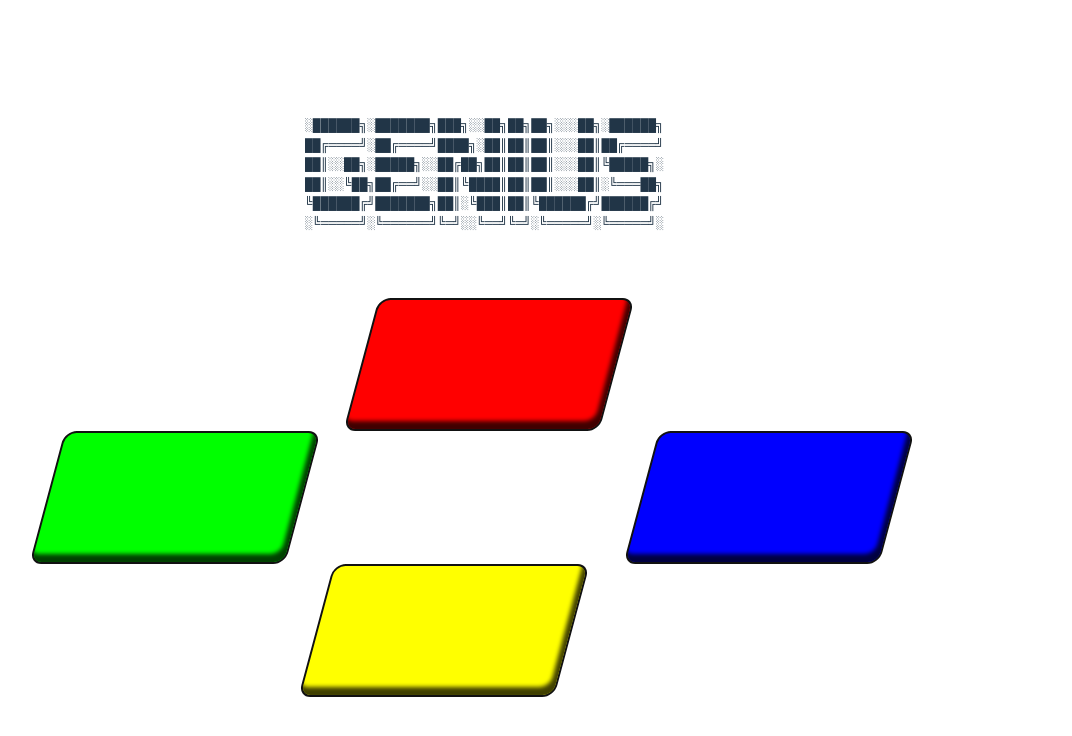
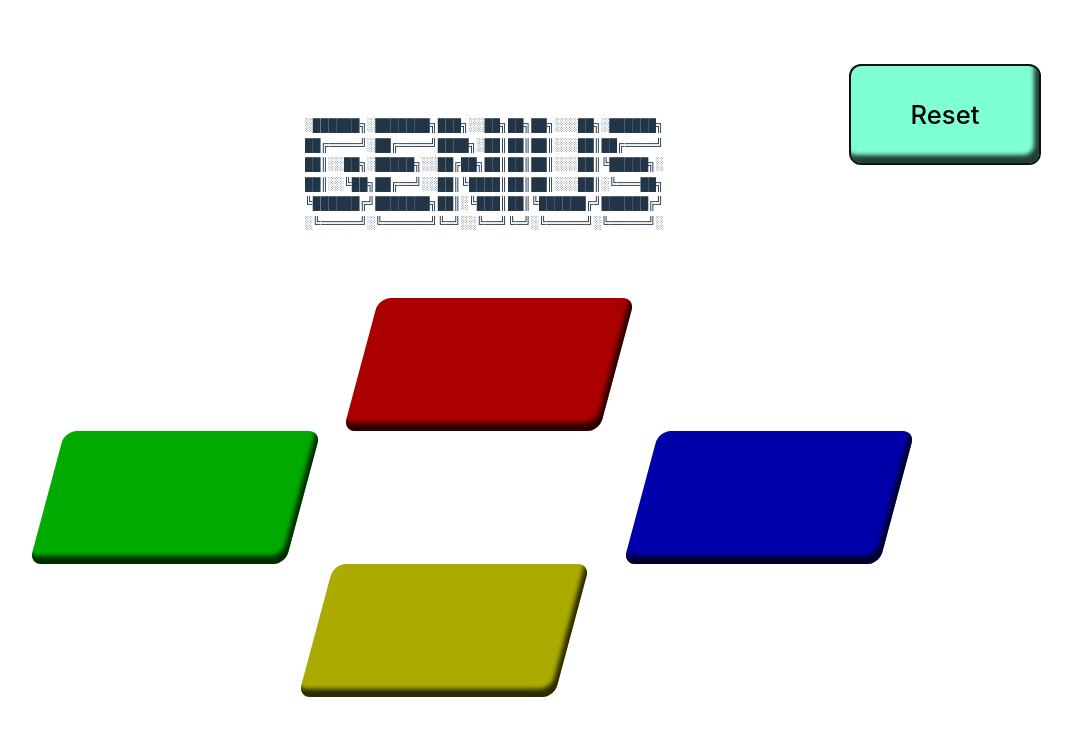
Before and after one commit to rhian-cs/puc-2023-2-iot-final-project, a Vue app in the folder frontend/: page / in a window 1280 px wide. Shown: the top 736 px of the page, without its empty margins (175-1247 px from the left). Built offline with nearby package versions, Linux system fonts and the light colour scheme; no server answers; the HTML template or start-up script is replaced by a standard one.

Commit message:
Add reset button and fix button css

```diff
--- a/frontend/src/components/Button.vue
+++ b/frontend/src/components/Button.vue
@@ -42,8 +42,7 @@ export default {
 </script>
 
 <style>
-.my-button,
-.my-button:disabled {
+.my-button {
   width: 20vw;
   height: calc(10vw + 5px);
   transform: skew(-15deg);
@@ -53,7 +52,7 @@ export default {
   border-radius: 12px;
 }
 
-.my-button:active {
+.my-button:active:not(.my-button:disabled) {
   margin-top: 5px;
   height: calc(10vw);
   box-shadow: inset -3px -3px 4px 0px rgba(0, 0, 0, 0.75);
@@ -62,5 +61,6 @@ export default {
   cursor: not-allowed;
   margin-top: 0 !important;
   height: calc(10vw + 5px) !important;
+  border: 0;
 }
 </style>
--- a/frontend/src/components/Game.vue
+++ b/frontend/src/components/Game.vue
@@ -8,6 +8,8 @@
 ░╚═════╝░╚══════╝╚═╝░░╚══╝╚═╝░╚═════╝░╚═════╝░
 </pre
   >
+
+  <ResetButton />
 
   <div class="grid">
     <div></div>
@@ -63,17 +65,18 @@
 import { listenToMQTT } from "../sse";
 
 import Button from "./Button.vue";
+import ResetButton from "./ResetButton.vue";
 
 export default {
   name: "Game",
-  components: { Button },
+  components: { Button, ResetButton },
   data() {
     return {
       locked: true,
     };
   },
   mounted() {
-    this.locked = false; // TODO: remove me
+    // this.locked = false; // TODO: remove me
 
     listenToMQTT({
       onMessage: (message) => {
@@ -87,7 +90,7 @@ export default {
   },
   methods: {
     lock() {
-      // this.locked = true;
+      this.locked = true;
     },
   },
 };
--- /dev/null
+++ b/frontend/src/components/ResetButton.vue
@@ -0,0 +1,48 @@
+<template>
+  <button @click="publishClick">Reset</button>
+</template>
+
+<script>
+import axios from "axios";
+
+export default {
+  name: "ResetButton",
+  methods: {
+    async publishClick() {
+      await axios.post("/publish?data=reset");
+    },
+  },
+};
+</script>
+
+<style scoped>
+button {
+  position: absolute;
+  right: 5vw;
+  top: 5vw;
+}
+
+button,
+button:disabled {
+  color: black;
+  font-size: 2vw;
+  background-color: aquamarine;
+  width: 15vw;
+  height: calc(7.5vw + 5px);
+
+  box-shadow: inset -5px -8px 4px 0px rgba(0, 0, 0, 0.75);
+  border: 2px solid #111;
+  border-radius: 12px;
+}
+
+button:active {
+  margin-top: 5px;
+  height: calc(7.5vw);
+  box-shadow: inset -3px -3px 4px 0px rgba(0, 0, 0, 0.75);
+}
+button:disabled {
+  cursor: not-allowed;
+  margin-top: 0 !important;
+  height: calc(7.5vw + 5px) !important;
+}
+</style>
```
